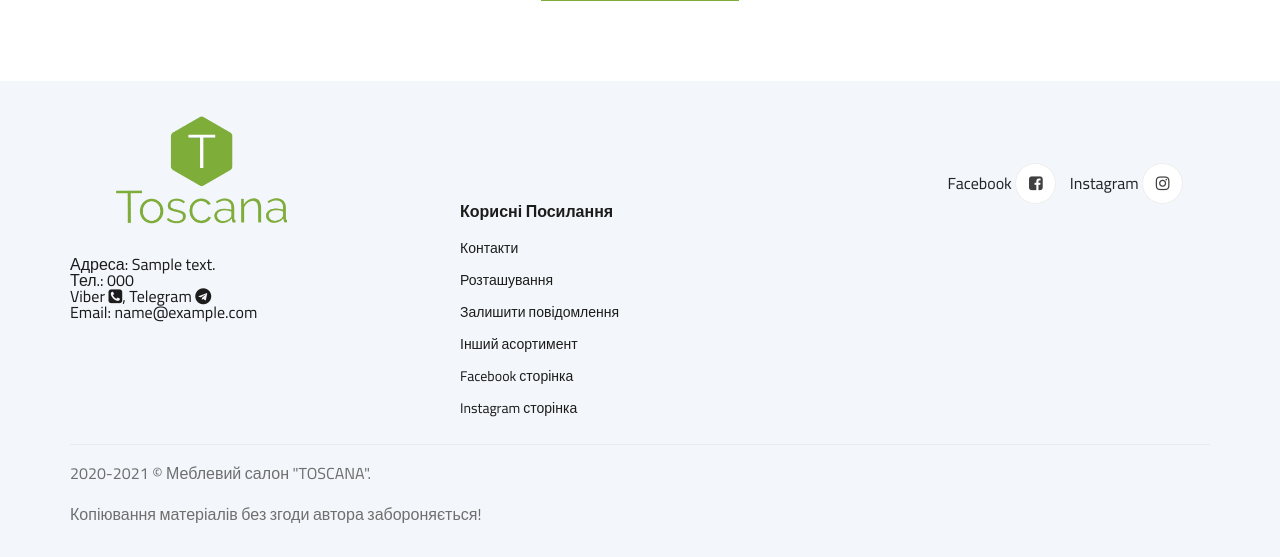
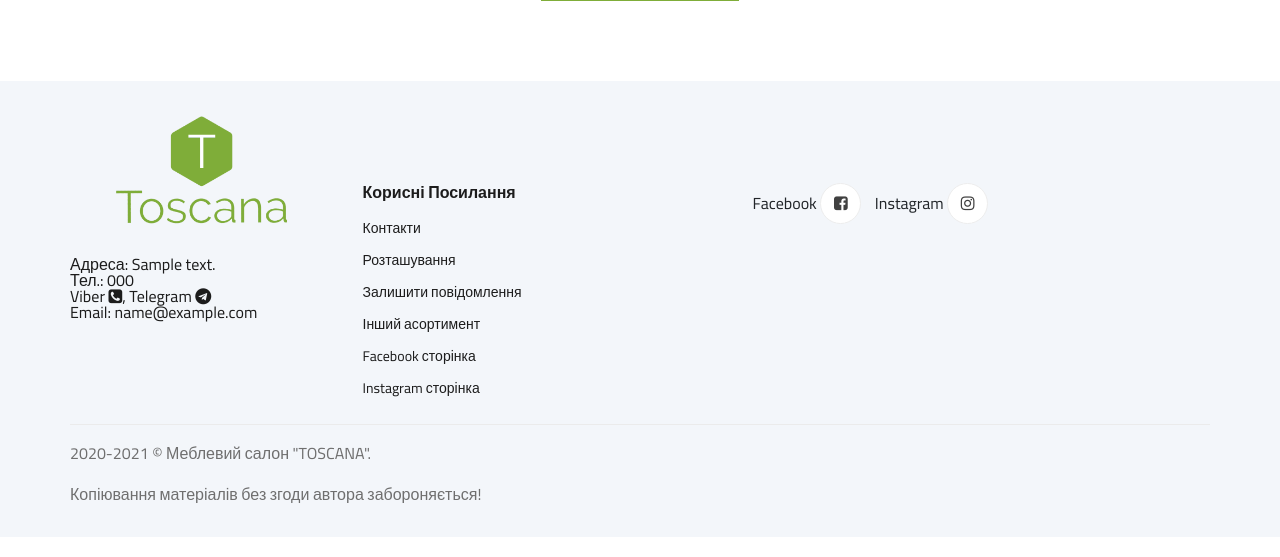
Before and after one commit to MartinSyno/toscana, a Django app: page /contact/ in a window 1280 px wide. Shown: the part 1864-2421 px from the top of the page. After the commit the page ends 2367 px from the top, so only its background shows below. Run offline with Django 3.2, Linux system fonts and the light colour scheme; tables that the repository leaves empty hold one stand-in row (values such as "Sample post"); parts of the project's set-up code (start-up, migrations or seed data) failed here and were passed over; some libraries are stand-ins or nearby versions.

Commit message:
v17 (підготовка до заливки)

```diff
--- a/cart/views.py
+++ b/cart/views.py
@@ -6,11 +6,11 @@
 from .cart import Cart
 
 from shop.models import Category
-from main_page.models import *
+from main_page.models import SiteSettings
 
 # Create your views here.
 categories = Category.objects.filter(is_visible=True)
-# site_settings = SiteSettings.objects.first()
+site_settings = SiteSettings.objects.first()
 
 @require_GET
 def cart_add(request, furniture_id):
@@ -30,5 +30,5 @@
     return render(request, "cart_detail.html", {
         "cart": cart,
         "categories": categories,
-        # "site_settings": site_settings,
+        "site_settings": site_settings,
     })
--- a/templates/base.html
+++ b/templates/base.html
@@ -114,7 +114,7 @@
                         </ul>
                     </div>
                 </div>
-                <div class="col-lg-5 col-md-5 col-sm-5 offset-lg-1">
+                <div class="col-lg-4 col-md-4 col-sm-4">
                     <div class="footer__widget">
                         <h6>Корисні Посилання</h6>
                         <ul>
@@ -127,7 +127,7 @@
                         </ul>
                     </div>
                 </div>
-                <div class="col-lg-3 col-md-3">
+                <div class="col-lg-4 col-md-4 col-sm-4">
                     <div class="footer__widget">
 {#                        <h6>Join Our Newsletter Now</h6>#}
 {#                        <p>Get E-mail updates about our latest shop and special offers.</p>#}
--- a/toscana_admin/views.py
+++ b/toscana_admin/views.py
@@ -1,6 +1,6 @@
 from django.shortcuts import render, redirect
 from contact_page.models import Message
-from main_page.models import *
+from main_page.models import SiteSettings
 from shop.models import Category
 
 from django.contrib.auth.decorators import login_required, user_passes_test
@@ -9,7 +9,7 @@
 
 # Create your views here.
 categories = Category.objects.filter(is_visible=True)
-# site_settings = SiteSettings.objects.first()
+site_settings = SiteSettings.objects.first()
 
 
 def is_admin(user):
@@ -29,7 +29,7 @@
     return render(request, "messages_list.html", context={
         "messages": messages,
         "categories": categories,
-        # "site_settings": site_settings,
+        "site_settings": site_settings,
         "cart": cart,
     })
 
```
Also changed, not shown: orders/views.py (+4 -4 lines), shop/views.py (+4 -4 lines).
